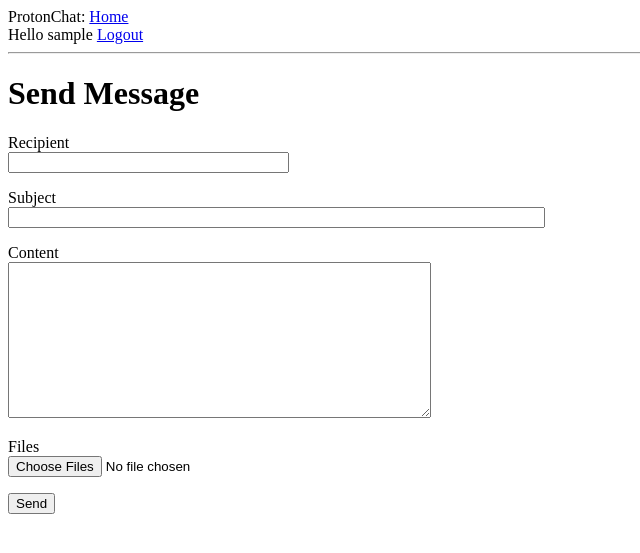
After one commit to MCiurzynski/SafeCommunicator, a Flask app: page /send in a window 1280 px wide. The commit adds this page. Shown: the top 553 px of the page, without its empty margins (0-640 px from the left). Run offline with Flask 3, Linux system fonts and the light colour scheme; the visitor is signed in with stand-in values (Sample User, id 1); some libraries are stand-ins or nearby versions.

Commit message:
Added flask login

```diff
--- a/app/db.py
+++ b/app/db.py
@@ -1,17 +1,22 @@
 from flask import current_app
 from flask_sqlalchemy import SQLAlchemy
+import flask_login
 import sqlalchemy as sa
 import sqlalchemy.orm as so
 from typing import List, Optional
 import click
 from passlib.hash import argon2
+from flask_login import LoginManager, UserMixin
+from datetime import datetime, timezone
 
 class Base(so.DeclarativeBase):
     pass
 
+
+login = LoginManager()
 db = SQLAlchemy(model_class=Base)
 
-class User(Base):
+class User(Base, UserMixin):
     __tablename__ = 'user'
 
     id: so.Mapped[int] = so.mapped_column(primary_key=True, autoincrement=True)
@@ -21,8 +26,60 @@ class User(Base):
     public_key: so.Mapped[str] = so.mapped_column(sa.Text, nullable=False)
     encrypted_private_key: so.Mapped[str] = so.mapped_column(sa.Text, nullable=False)
 
+    def set_password(self, password):
+        self.password_hash = argon2.hash(password)
+
     def check_password(self, password):
         return argon2.verify(password, self.password_hash)
+
+    sent_messages: so.Mapped[List["Message"]] = so.relationship(
+        foreign_keys="[Message.sender_id]", back_populates="sender"
+    )
+
+    received_messages: so.Mapped[List["Message"]] = so.relationship(
+        foreign_keys="[Message.recipient_id]", back_populates="recipient"
+    )
+
+class Message(Base):
+    __tablename__ = 'message'
+
+    id: so.Mapped[int] = so.mapped_column(primary_key=True, autoincrement=True)
+
+    sender_id: so.Mapped[int] = so.mapped_column(sa.ForeignKey('user.id'), nullable=False)
+    recipient_id: so.Mapped[int] = so.mapped_column(sa.ForeignKey('user.id'), nullable=False)
+
+    encrypted_subject: so.Mapped[str] = so.mapped_column(sa.Text, nullable=False)
+
+    encrypted_content: so.Mapped[str] = so.mapped_column(sa.Text, nullable=False)
+
+    encrypted_aes_key: so.Mapped[str] = so.mapped_column(sa.Text, nullable=False)
+
+    signature: so.Mapped[str] = so.mapped_column(sa.Text, nullable=False)
+
+    created_at: so.Mapped[datetime] = so.mapped_column(
+        default=lambda: datetime.now(timezone.utc)
+    )
+    is_read: so.Mapped[bool] = so.mapped_column(default=False)
+    sender: so.Mapped["User"] = so.relationship(foreign_keys=[sender_id])
+    recipient: so.Mapped["User"] = so.relationship(foreign_keys=[recipient_id])
+
+    attachments: so.Mapped[List["Attachment"]] = so.relationship(
+        back_populates="message", cascade="all, delete-orphan"
+    )
+
+class Attachment(Base):
+    __tablename__ = 'attachment'
+
+    id: so.Mapped[int] = so.mapped_column(primary_key=True, autoincrement=True)
+    message_id: so.Mapped[int] = so.mapped_column(sa.ForeignKey('message.id'), nullable=False)
+
+    filename: so.Mapped[str] = so.mapped_column(sa.String(255), nullable=False)
+    mime_type: so.Mapped[str] = so.mapped_column(sa.String(128), nullable=False)
+    file_size: so.Mapped[int] = so.mapped_column(sa.Integer, nullable=False)
+
+    encrypted_data: so.Mapped[bytes] = so.mapped_column(sa.LargeBinary, nullable=False)
+
+    message: so.Mapped["Message"] = so.relationship(back_populates="attachments")
 
 def init_db():
     with current_app.app_context():
@@ -38,3 +95,10 @@ def init_db_command():
 def init_app(app):
     db.init_app(app)
     app.cli.add_command(init_db_command)
+    login.init_app(app)
+    login.login_view = 'auth.login'
+    login.login_message = "Zaloguj się, aby uzyskać dostęp."
+
+@login.user_loader
+def load_user(user_id):
+    return db.session.get(User, int(user_id))
--- a/app/forms.py
+++ b/app/forms.py
@@ -1,6 +1,7 @@
 from flask_wtf import FlaskForm
-from wtforms import StringField, PasswordField, BooleanField, SubmitField, EmailField
-from wtforms.validators import DataRequired, Email, Length, ValidationError
+from wtforms import StringField, PasswordField, BooleanField, SubmitField, EmailField, TextAreaField, MultipleFileField
+from wtforms.validators import DataRequired, Email, Length, ValidationError, EqualTo
+from flask_wtf.file import FileAllowed
 from app.db import db, User
 
 class LoginForm(FlaskForm):
@@ -13,7 +14,7 @@ class RegisterForm(FlaskForm):
     username = StringField('Username', validators=[DataRequired(), Length(min=4, max=128, message='Length of username has to be between 4 and 128')])
     email = EmailField('Email', validators=[DataRequired(), Email()])
     password_first = PasswordField('Password', validators=[DataRequired(), Length(min=8, max=256, message='Length of password has to be between 8 and 256')])
-    password_second = PasswordField('Repeat password', validators=[DataRequired()])
+    password_second = PasswordField('Repeat password', validators=[DataRequired(), EqualTo('password_first')])
     submit = SubmitField('Register')
 
     def validate_username(self, username):
@@ -26,6 +27,29 @@ class RegisterForm(FlaskForm):
         if user:
             raise ValidationError('This email is used')
 
-    def validate_passwords(self, password_first, password_second):
-        if password_first != password_first:
-            raise ValidationError('Passwords are not the same')
+class SendMessageForm(FlaskForm):
+    recipient = StringField('Recipient', validators=[
+        DataRequired(message="Recipient is required")
+    ])
+    subject = StringField('Subject', validators=[
+        DataRequired(),
+        Length(max=128, message="Subject can be max 128 characters")
+    ])
+
+    content = TextAreaField('Content', validators=[
+        DataRequired(message="Content is required")
+    ])
+
+    files = MultipleFileField('Files', validators=[
+        FileAllowed(['jpg', 'png', 'pdf', 'txt', 'docx', 'zip'], 'File type not allowed!')
+    ])
+
+    submit = SubmitField('Send')
+
+    def validate_recipient(self, recipient):
+        user = db.session.execute(
+            db.select(User).filter_by(username=recipient.data)
+        ).scalar_one_or_none()
+
+        if user is None:
+            raise ValidationError('Chosen recipient does not exists.')
--- a/app/routes.py
+++ b/app/routes.py
@@ -1,8 +1,19 @@
-from flask import Blueprint
+from flask import Blueprint, render_template, redirect
+from flask_login import login_required
+from app.forms import SendMessageForm
 
 bp = Blueprint('index', __name__, url_prefix='/')
 
 @bp.route('/')
 @bp.route('/index')
+@login_required
 def index():
-    return "Hello, World!"
+    return render_template('index.html')
+
+@bp.route('/send', methods=['GET', 'POST'])
+@login_required
+def send():
+    form = SendMessageForm()
+    # if form.validate_on_submit():
+
+    return render_template('send.html', form=form)
--- a/app/templates/base.html
+++ b/app/templates/base.html
@@ -9,10 +9,17 @@
     </head>
     <body>
         <div>ProtonChat: <a href="/">Home</a></div>
+        {% if current_user.is_authenticated %}
+        <div>
+          Hello {{ current_user.username }}
+          <a href="{{ url_for('auth.logout') }}">Logout</a>
+        </div>
+        {% else %}
         <div>
           <a href="{{ url_for('auth.login') }}">Login</a>
           <a href="{{ url_for('auth.register') }}">Register</a>
         </div>
+        {% endif %}
         <hr>
         {% block content %}{% endblock %}
     </body>
--- /dev/null
+++ b/app/templates/send.html
@@ -0,0 +1,31 @@
+{% extends "base.html" %}
+
+{% block content %}
+<h1>Send Message</h1>
+    <form action="" method="post" novalidate>
+        {{ form.hidden_tag() }}
+        <p>
+            {{ form.recipient.label }}<br>
+            {{ form.recipient(size=32) }}
+            {% for error in form.recipient.errors %}
+                <span style="color: red;">{{ error }}</span>
+            {% endfor %}
+        </p>
+        <p>
+            {{ form.subject.label }}<br>
+            {{ form.subject(size=64) }}
+        </p>
+        <p>
+            {{ form.content.label }}<br>
+            {{ form.content(rows=10, cols=50) }}
+        </p>
+        <p>
+            {{ form.files.label }}<br>
+            {{ form.files(multiple=True) }}
+            {% for error in form.files.errors %}
+                <span style="color: red;">{{ error }}</span>
+            {% endfor %}
+        </p>
+        <p>{{ form.submit() }}</p>
+    </form>
+{% endblock %}
```
Also changed, not shown: app/auth.py (+21 -9 lines), app/templates/index.html (added, +11 -0 lines).
